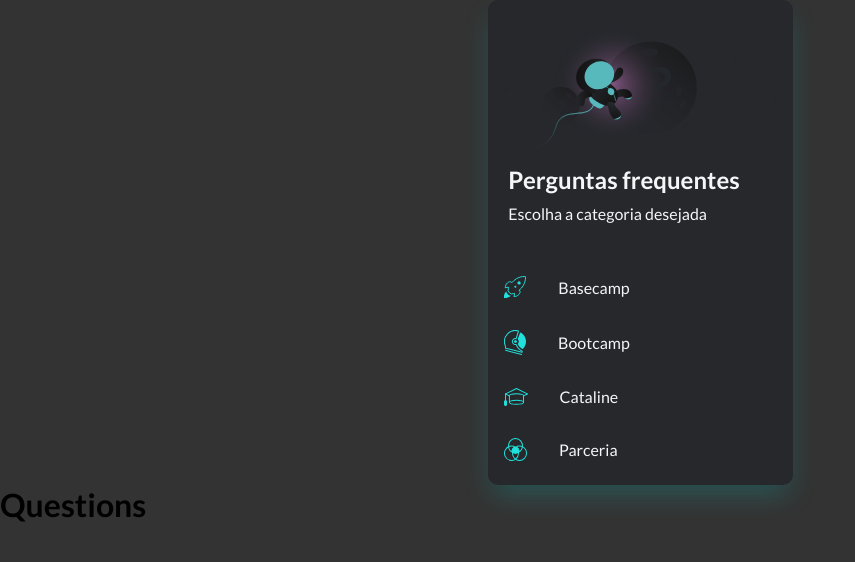
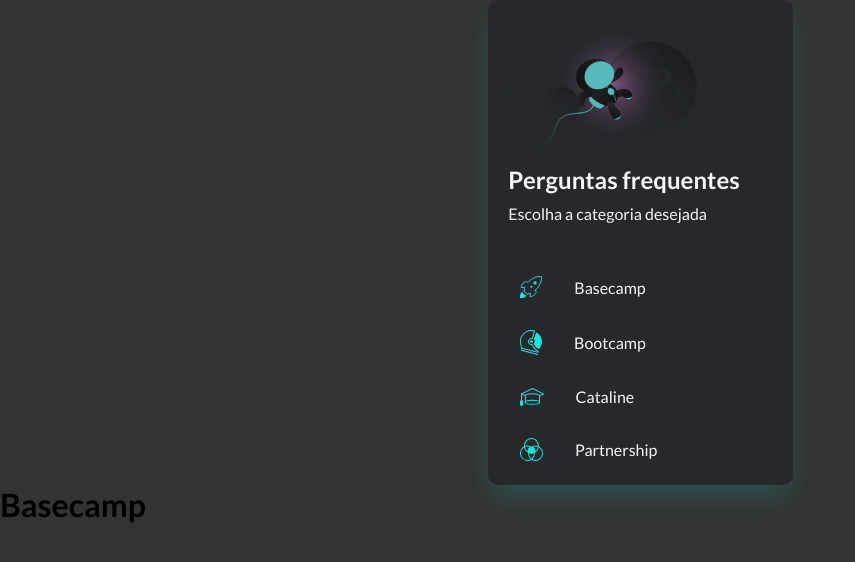
Before and after one commit to Julyemerson/vuex-project, a Vue app: page / in a window 1280 px wide. Both pictures are taken after a click on the item "Basecamp". Shown: the top 562 px of the page, without its empty margins (0-855 px from the left). Built offline with nearby package versions, Linux system fonts and the light colour scheme.

Commit message:
páginas adicionadas

```diff
--- a/src/App.vue
+++ b/src/App.vue
@@ -12,7 +12,7 @@
             class="bootcamp__items"
             v-for="categorie in faqCategories"
             :key="categorie.name"
-            @click="currentView = 'Questions'"
+            @click="currentView = categorie.name"
           >
             <img :src="categorie.image" :alt="categorie.name" />
             {{ categorie.name }}
@@ -27,32 +27,35 @@
 
 <script>
 import astronaut from "@/assets/images/astronaut.svg";
-import basecamp1 from "@/assets/icons/basecamp-1.svg";
-import bootcamp2 from "@/assets/icons/bootcamp-2.svg";
-import cataline from "@/assets/icons/cataline-3.svg";
-import parceria from "@/assets/icons/parceria-4.svg";
+import basecampIcon from "@/assets/icons/basecamp-1.svg";
+import bootcampIcon from "@/assets/icons/bootcamp-2.svg";
+import catalineIcon from "@/assets/icons/cataline-3.svg";
+import partneshipIcon from "@/assets/icons/parceria-4.svg";
 
-import Questions from "@/pages/Questions.vue";
+import Basecamp from "@/pages/Basecamp.vue";
+import Bootcamp from "@/pages/Bootcamp.vue";
+import Cataline from "@/pages/Cataline.vue";
+import Partnership from "@/pages/Partnership.vue";
 
 export default {
-  components: { Questions },
+  components: { Basecamp, Bootcamp, Cataline, Partnership },
 
   setup() {
     return {
       astronaut,
-      basecamp1,
-      bootcamp2,
-      cataline,
-      parceria,
+      basecampIcon,
+      bootcampIcon,
+      catalineIcon,
+      partneshipIcon,
     };
   },
   data() {
     return {
       faqCategories: [
-        { name: "Basecamp", image: basecamp1 },
-        { name: "Bootcamp", image: bootcamp2 },
-        { name: "Cataline", image: cataline },
-        { name: "Parceria", image: parceria },
+        { name: "Basecamp", image: basecampIcon },
+        { name: "Bootcamp", image: bootcampIcon },
+        { name: "Cataline", image: catalineIcon },
+        { name: "Partnership", image: partneshipIcon },
       ],
       currentView: "Home",
     };
@@ -112,15 +115,12 @@ export default {
   justify-content: flex-start;
   gap: 2rem;
   align-items: center;
-}
-
-ul li {
-  padding: 1rem;
-  transition: 0.3s;
+  padding: 1rem 2rem;
+  transition: 0.5s;
   cursor: pointer;
 }
 
-ul li:hover {
+.bootcamp__items:hover {
   background: #3f4452;
   border-radius: 5px;
 }
--- a/src/pages/Questions.vue
+++ b/src/pages/Basecamp.vue
@@ -1,6 +1,6 @@
 <template>
   <div>
-    <h1>Questions</h1>
+    <h1>Basecamp</h1>
   </div>
 </template>
 
--- /dev/null
+++ b/src/pages/Bootcamp.vue
@@ -0,0 +1,15 @@
+<template>
+  <div>
+    <h1>Bootcamp</h1>
+  </div>
+</template>
+
+<script>
+export default {
+  data() {
+    return {};
+  },
+};
+</script>
+
+<style scoped></style>
--- a/src/pages/Reply.vue
+++ b/src/pages/Cataline.vue
@@ -1,6 +1,6 @@
 <template>
   <div>
-    <h1>Reply</h1>
+    <h1>Cataline</h1>
   </div>
 </template>
 
--- /dev/null
+++ b/src/pages/Partnership.vue
@@ -0,0 +1,15 @@
+<template>
+  <div>
+    <h1>Parcerias</h1>
+  </div>
+</template>
+
+<script>
+export default {
+  data() {
+    return {};
+  },
+};
+</script>
+
+<style scoped></style>
```
